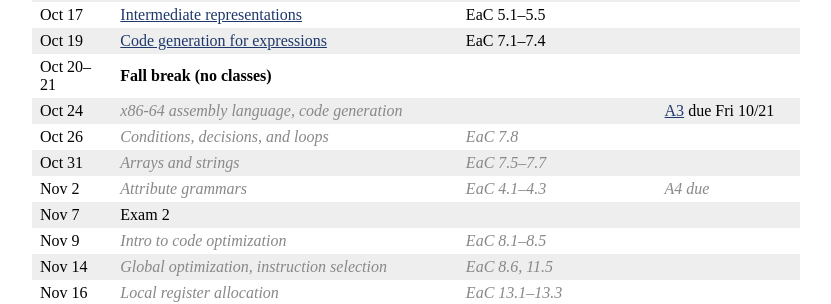
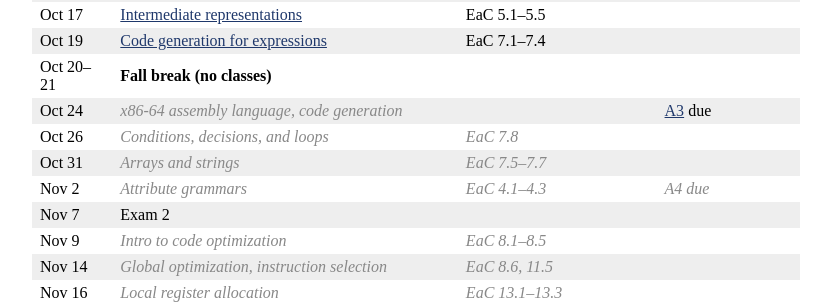
Before and after one commit to jhucompilers/fall2022, a Jekyll site: the page built from schedule.md, in a window 1280 px wide. Shown: the part 989-1293 px from the top of the page, without its empty margins (224-1055 px from the left). Built offline with Jekyll 4.4.1, drawn with Linux system fonts in a browser that asks for light colours.

Commit message:
fix a3 due date

```diff
--- a/schedule.csv
+++ b/schedule.csv
@@ -16,7 +16,7 @@ Oct 12,"AST visitors, ad-hoc semantic analysis",lectures/lecture12-public.pdf,,,
 Oct 17,"Intermediate representations",lectures/Intermediate_Representations.pdf,,"EaC 5.1–5.5"
 Oct 19,"Code generation for expressions","lectures/Code_Shape_I_Quick_Intro_to_Code_Generation_+_Code_Shape_for_Expressions.pdf",,"EaC 7.1–7.4",
 Oct 20–21,**Fall break (no classes)**,
-Oct 24,"<span class='tentative'>x86-64 assembly language, code generation</span>",,,,"[A3](assign/assign03.html) due Fri 10/21"
+Oct 24,"<span class='tentative'>x86-64 assembly language, code generation</span>",,,,"[A3](assign/assign03.html) due"
 Oct 26,"<span class='tentative'>Conditions, decisions, and loops</span>",,,"<span class='tentative'>EaC 7.8</span>"
 Oct 31,"<span class='tentative'>Arrays and strings</span>",,,"<span class='tentative'>EaC 7.5–7.7</span>",,
 Nov 2,"<span class='tentative'>Attribute grammars</span>",,,"<span class='tentative'>EaC 4.1–4.3</span>","<span class='tentative'>A4 due</span>"
--- a/schedule.md
+++ b/schedule.md
@@ -44,7 +44,7 @@ Oct 12 | [AST visitors, ad-hoc semantic analysis](lectures/lecture12-public.pdf)
 Oct 17 | [Intermediate representations](lectures/Intermediate_Representations.pdf) | EaC 5.1–5.5 |
 Oct 19 | [Code generation for expressions](lectures/Code_Shape_I_Quick_Intro_to_Code_Generation_+_Code_Shape_for_Expressions.pdf) | EaC 7.1–7.4 |
 Oct 20–21 | **Fall break (no classes)** |  |
-Oct 24 | <span class='tentative'>x86-64 assembly language, code generation</span> |  | [A3](assign/assign03.html) due Fri 10/21
+Oct 24 | <span class='tentative'>x86-64 assembly language, code generation</span> |  | [A3](assign/assign03.html) due
 Oct 26 | <span class='tentative'>Conditions, decisions, and loops</span> | <span class='tentative'>EaC 7.8</span> |
 Oct 31 | <span class='tentative'>Arrays and strings</span> | <span class='tentative'>EaC 7.5–7.7</span> |
 Nov 2 | <span class='tentative'>Attribute grammars</span> | <span class='tentative'>EaC 4.1–4.3</span> | <span class='tentative'>A4 due</span>
```
